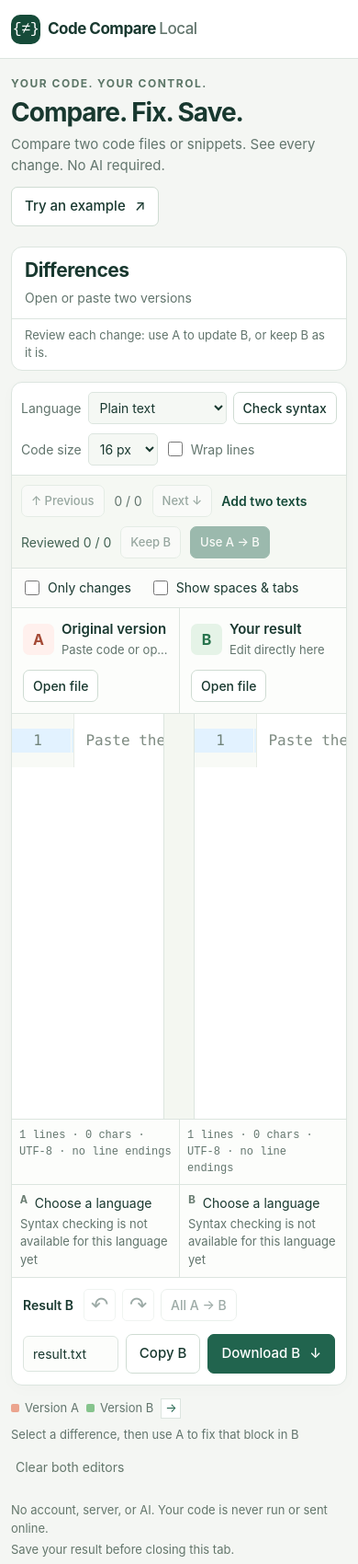
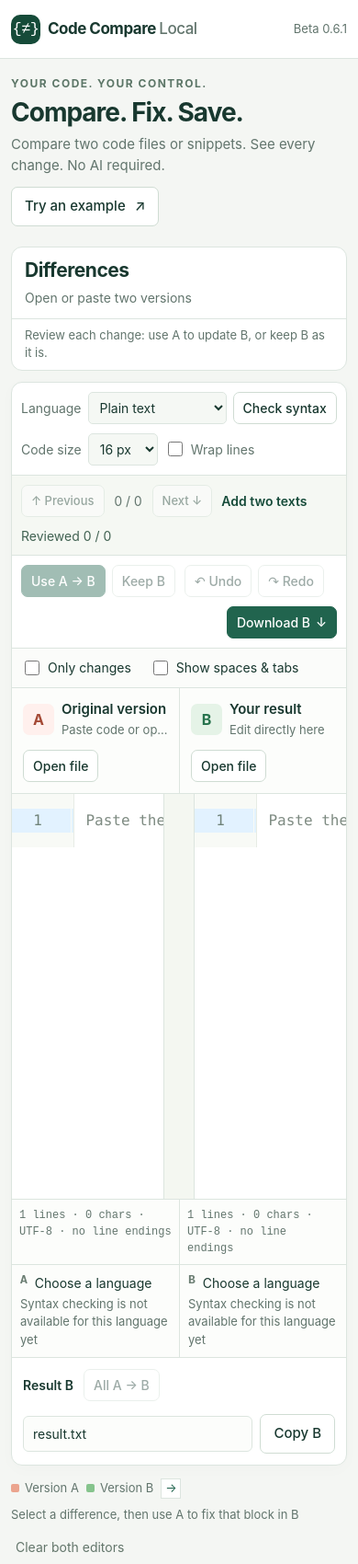
Before and after one commit to donjonson-hash/code-compare-local, a browser extension: page app.html in a window 390 px wide. Shown: the top 1700 px of the page at 92% size. Drawn offline with Linux system fonts and the light colour scheme.

Commit message:
fix: expose pilot actions and prevent clipped difference controls (0.6.1)

```diff
--- a/app.html
+++ b/app.html
@@ -11,7 +11,7 @@
 <body>
   <header class="topbar">
     <a class="brand" href="app.html" aria-label="Code Compare Local"><span class="brand-icon">{≠}</span><span>Code Compare <b>Local</b></span></a>
-    <div class="header-right"><span class="local-badge"><i></i>On your device only</span><span class="version">Beta 0.6.0</span></div>
+    <div class="header-right"><span class="local-badge"><i></i>On your device only</span><span class="version">Beta 0.6.1</span></div>
   </header>
   <main>
     <section class="intro">
@@ -33,8 +33,11 @@
         <div class="toolbar-group change-navigation"><button id="prev" class="button small" title="Previous change" aria-label="Previous change">↑ Previous</button><span id="change-position" aria-live="polite">0 / 0</span><button id="next" class="button small" title="Next change" aria-label="Next change">Next ↓</button></div>
         <span id="diff-count" class="diff-count">Add two texts</span>
         <span id="review-progress" role="status" aria-live="polite">Reviewed 0 / 0</span>
-        <button id="keep-current" class="button small" disabled>Keep B</button>
-        <button id="use-current" class="button small primary" disabled>Use A → B</button>
+      </div>
+      <div class="action-toolbar" role="group" aria-label="Review and save B">
+        <div class="toolbar-group"><button id="use-current" class="button small primary" disabled>Use A → B</button><button id="keep-current" class="button small" disabled>Keep B</button></div>
+        <div class="toolbar-group"><button id="undo" class="button small" aria-label="Undo edit in B" title="Undo edit in B">↶ Undo</button><button id="redo" class="button small" aria-label="Redo edit in B" title="Redo edit in B">↷ Redo</button></div>
+        <button id="download" class="button small primary">Download B <span>↓</span></button>
       </div>
       <div class="view-options">
         <label class="checkbox"><input id="changes-only" type="checkbox">Only changes</label>
@@ -54,8 +57,8 @@
       </section>
       <div id="format-notice" class="format-notice" hidden><span>The text matches, but line endings or the UTF-8 BOM differ.</span><button id="copy-format" class="button small">Use A’s format → B</button></div>
       <div class="result-bar">
-        <div class="toolbar-group"><span class="result-label">Result B</span><button id="undo" class="icon-button" aria-label="Undo edit in B" title="Undo edit in B">↶</button><button id="redo" class="icon-button" aria-label="Redo edit in B" title="Redo edit in B">↷</button><button id="copy-all" class="button small">All A → B</button></div>
-        <div class="export-controls"><input id="filename" type="text" value="result.txt" aria-label="Result filename" spellcheck="false"><button id="copy" class="button secondary">Copy B</button><button id="download" class="button primary">Download B <span>↓</span></button></div>
+        <div class="toolbar-group"><span class="result-label">Result B</span><button id="copy-all" class="button small">All A → B</button></div>
+        <div class="export-controls"><input id="filename" type="text" value="result.txt" aria-label="Result filename" spellcheck="false"><button id="copy" class="button secondary">Copy B</button></div>
       </div>
     </section>
     </div>
--- a/package.json
+++ b/package.json
@@ -1,6 +1,6 @@
 {
   "name": "code-compare-local",
-  "version": "0.6.0",
+  "version": "0.6.1",
   "description": "Local offline code comparison browser extension",
   "scripts": {
     "build": "node build.mjs",
--- a/styles.css
+++ b/styles.css
@@ -64,8 +64,8 @@ select { border: 1px solid #dce5df; border-radius: 5px; padding: 6px 8px; color:
 .toolbar-divider { height: 18px; width: 1px; background: var(--line); margin: 0 7px; }
 .review-toolbar { display: flex; align-items: center; gap: 12px; flex-wrap: wrap; padding: 10px 15px; border-bottom: 1px solid var(--line); background: #f5f8f3; }
 #change-position { min-width: 50px; text-align: center; font-size: 14px; font-variant-numeric: tabular-nums; color: var(--muted); }
-#use-current { margin-left: auto; }
-.icon-button { width: 35px; height: 35px; border: 1px solid var(--line); border-radius: 5px; background: white; color: var(--ink); font-size: 23px; display: inline-grid; place-items: center; line-height: 1; }
+.action-toolbar { display: flex; align-items: center; gap: 14px; flex-wrap: wrap; padding: 10px 15px; border-bottom: 1px solid var(--line); }
+.action-toolbar #download { margin-left: auto; }
 .diff-count { font-size: 14px; font-weight: 600; color: var(--accent-dark); }
 .pane-heads { display: grid; grid-template-columns: minmax(0, 1fr) minmax(0, 1fr); border-bottom: 1px solid var(--line); background: #fcfdfb; }
 .pane-head { padding: 15px; display: flex; align-items: center; gap: 10px; min-width: 0; }
@@ -138,10 +138,10 @@ dialog::backdrop { background: #122c3a66; }dialog h2 { font-size: 23px; margin:
   .comparison-layout { grid-template-columns: minmax(0, 1fr); }
   .changes-sidebar { display: grid; grid-template-columns: 210px minmax(0, 1fr); }
   .changes-header { border-bottom: 0; border-right: 1px solid var(--line); padding: 16px; }
-  .changes-list { max-height: 200px; display: grid; grid-template-columns: repeat(2, minmax(0, 1fr)); align-content: start; gap: 8px; }
+  .changes-list { max-height: 200px; display: grid; grid-template-columns: repeat(2, minmax(0, 1fr)); grid-auto-rows: max-content; align-content: start; gap: 8px; }
   .change-item { margin: 0; }.changes-tip { grid-column: 1 / -1; padding: 8px 16px; }
   .pane-head { flex-wrap: nowrap; }.pane-description { flex-basis: auto; }.pane-head .file-button { margin-left: 0; }
-  .topbar { padding: 12px 20px; }.version { display: none; }
+  .topbar { padding: 12px 20px; }
   footer { flex-direction: column; gap: 4px; }
 }
 @media (max-width: 720px) {
@@ -149,7 +149,7 @@ dialog::backdrop { background: #122c3a66; }dialog h2 { font-size: 23px; margin:
   main { padding: 18px 12px; }.intro { align-items: flex-start; flex-wrap: wrap; gap: 12px; }.subtitle { font-size: 15px; }
   .changes-sidebar { display: block; }.changes-header { border-right: 0; padding: 12px 14px; }.changes-header .eyebrow { display: none; }.changes-header h2 { font-size: 21px; }
   .changes-list { display: block; max-height: 185px; padding-top: 0; }.change-item { margin-bottom: 8px; }.changes-tip { padding: 8px 14px; }
-  .toolbar, .review-toolbar { padding: 10px; gap: 10px; }.toolbar-group { gap: 7px; }#use-current { margin-left: 0; }
+  .toolbar, .review-toolbar, .action-toolbar { padding: 10px; gap: 10px; }.toolbar-group { gap: 7px; }#use-current { margin-left: 0; }
   .pane-head { flex-wrap: wrap; padding: 12px; gap: 8px; }.pane-description { flex-basis: calc(100% - 44px); }.pane-head .file-button { margin-top: 3px; }
   .pane-description strong { font-size: 15px; }.cm-mergeView { height: 440px; }.cm-merge-revert { min-width: 34px; }.cm-merge-revert button { margin-left: 3px; width: 27px; }
   .pane-feet span { padding: 8px; }.result-bar { padding: 12px; }.export-controls { width: 100%; }#filename { flex: 1; }
@@ -161,7 +161,7 @@ dialog::backdrop { background: #122c3a66; }dialog h2 { font-size: 23px; margin:
 .view-options { display: flex; align-items: center; flex-wrap: wrap; gap: 10px 20px; padding: 10px 15px; border-bottom: 1px solid var(--line); font-size: 14px; background: #fbfcfa; }
 .view-options span { color: var(--muted); font-size: 13px; }
 #review-progress { color: #416252; font-size: 14px; }
-#keep-current { margin-left: auto; }
+#keep-current { margin-left: 0; }
 #use-current { margin-left: 0; }
 .change-actions { display: flex; flex-wrap: wrap; gap: 6px; padding: 0 10px 10px; }
 .change-actions .change-apply, .change-actions .change-keep { margin: 0; }
```
Also changed, not shown: PRIVACY.md (+1 -1 lines), VERIFICATION.md (+7 -3 lines), tests/transfer-browser.mjs (+32 -4 lines), CHANGELOG.md, README-RU.md, README.md, manifest.json, 1 other file.
